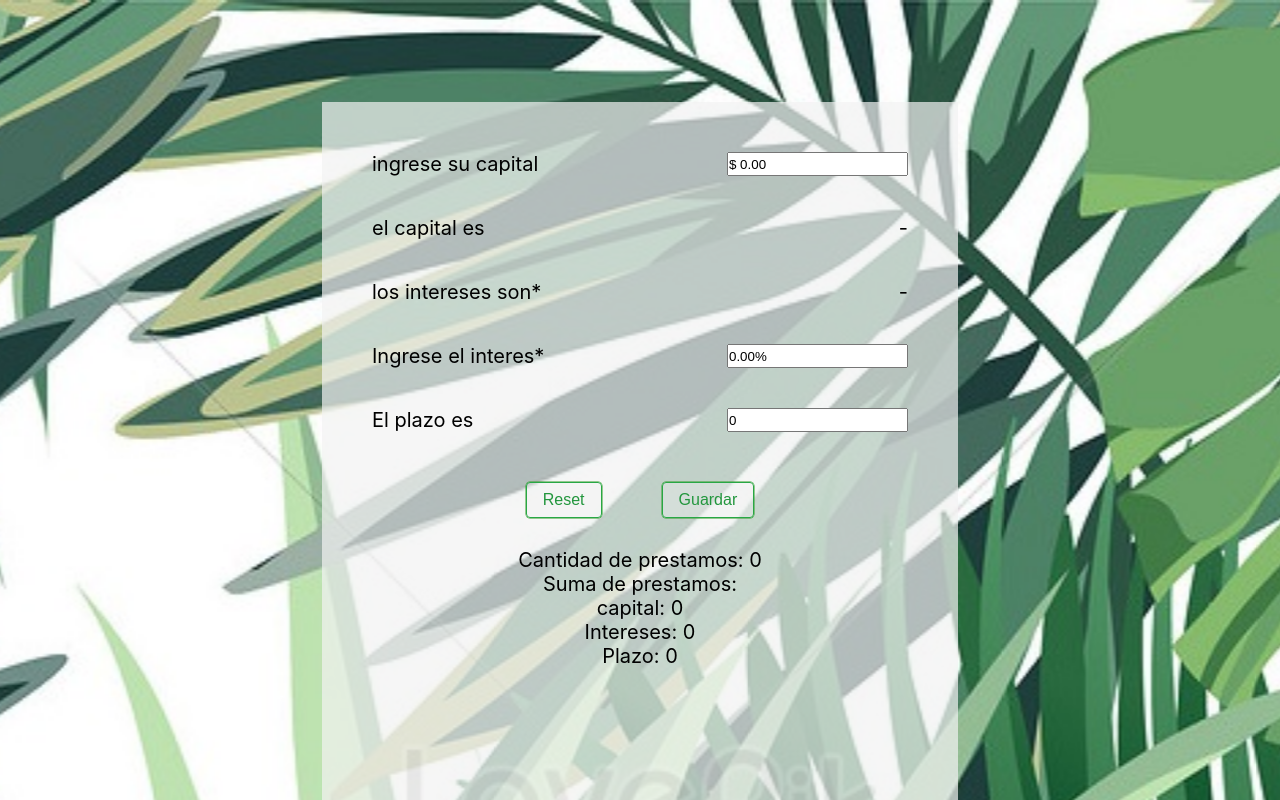
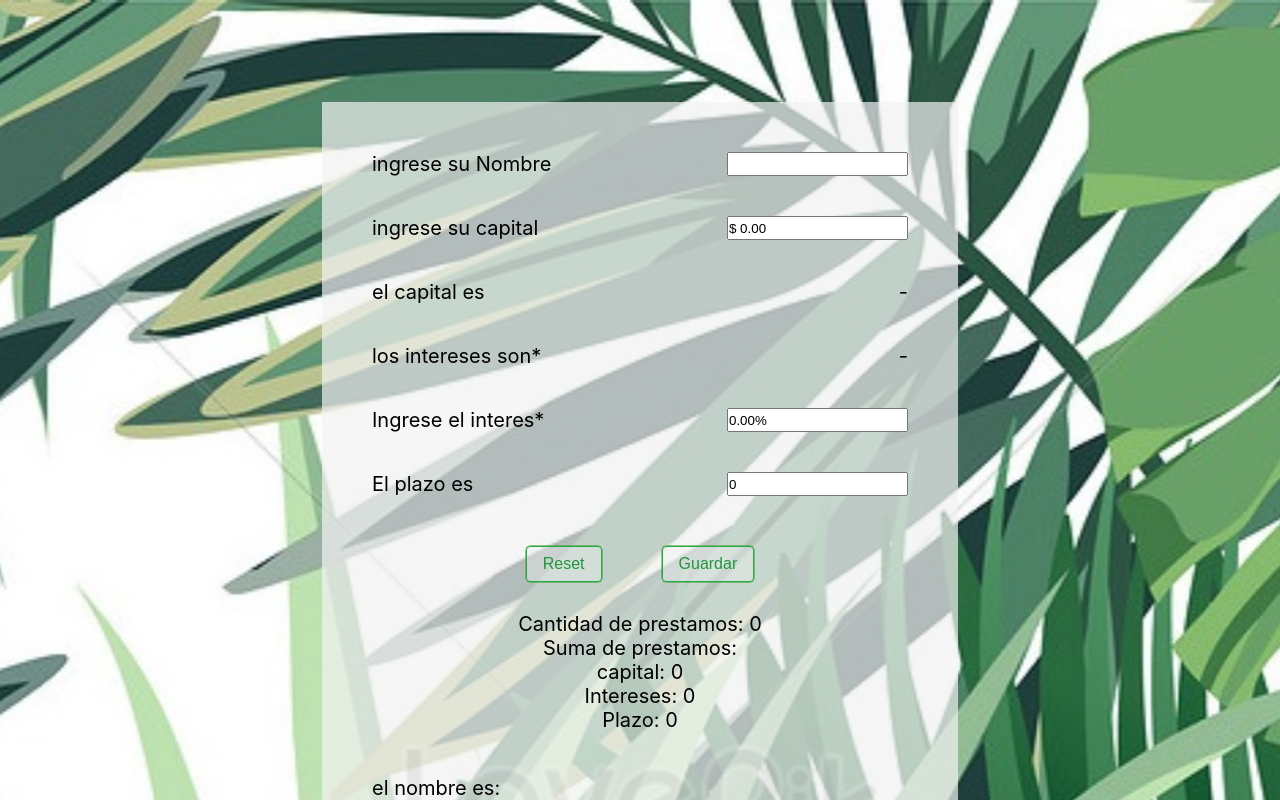
Before and after one commit to belen15/pruebaredux, a React (Create React App) app: page / in a window 1280 px wide. Shown: the top 800 px of the page. Built offline with nearby package versions, Linux system fonts and the light colour scheme.

Commit message:
se agrego nombre input

```diff
--- a/src/App.js
+++ b/src/App.js
@@ -13,12 +13,15 @@ import MaximoComponent from './components/MaximoComponent';
 import MinimoComponent from './components/MinimoComponent';
 import ContadorComponent from './components/ContadorComponent';
 import SumaComponent from './components/SumaComponent';
+import NombreInputComponent from './components/NombreInputComponent';
+import NombreComponent from './components/NombreComponent';
 
 function App() {
   return (
 
       <Parallax bgImage={ ImagenFondo } strength={700}>
         <div style={{height: 900}} className="App">
+          <NombreInputComponent/>
           <CapitalInputComponent />
           <CapitalComponent />
           <InteresComponent />
@@ -35,6 +38,7 @@ function App() {
         </div>
           <ContadorComponent/>
           <SumaComponent/>
+          <NombreComponent/>
 
         </div>
       </Parallax>
--- /dev/null
+++ b/src/actions/ActionNombre.js
@@ -0,0 +1,13 @@
+
+
+
+const ActionNombre = b => {//defino una action que es igual a una funcion anonima que toma como parametro B
+  //console.log(b)//aca muestro el valor de b
+  return {// devuelve un diccionario que contiene valores llave que apunta a un valor
+    type: "nombre", // type es un valor llave (key) de tipo string que apunta a un valor string (el evento). TYPE ES OBLIGATORIO PARA REDUX
+    nom: b //valor1 es un valor llave de tipo numerico que apunta a un valor de tipo desconocido por ser un parametro
+  }
+
+}
+
+export { ActionNombre };
--- /dev/null
+++ b/src/components/NombreComponent.js
@@ -0,0 +1,17 @@
+import React from 'react'
+import { useSelector } from 'react-redux'
+
+
+
+const NombreComponent = () => {
+  const nombre = useSelector(state => state.NombreReducer)
+
+  return (
+    <div className="input">
+      <span>el nombre es:</span>
+      {nombre}
+    </div>
+  )
+}
+
+export default NombreComponent
--- /dev/null
+++ b/src/components/NombreInputComponent.js
@@ -0,0 +1,26 @@
+import React, { useCallback } from 'react'
+import { useSelector, useDispatch } from 'react-redux'
+import { ActionNombre } from '../actions/ActionNombre';
+
+const NombreInputComponent = () => {
+  const nombre = useSelector(state => state.NombreReducer)
+  const dispatcher = useDispatch()
+
+ const nombrefunction = useCallback((p) => {
+    //dispatcher({ type: "SETINTERES", val: p.target.value })
+    //console.log(p)
+   dispatcher(ActionNombre(p.target.value))
+  }, [dispatcher, ActionNombre])
+  return (
+    <div className="input">
+      ingrese su Nombre
+      <input value={nombre} onChange={i => nombrefunction(i)} />
+      {/*<input value={nombre} onChange={i => dispatcher({ type: "nombre", nom: i.target.value })} />
+      <input type="text" value={nombre} placeholder={nombre} onChange={p => nombrefunction(p)} />*/}
+    </div>
+
+  )
+
+}
+
+export default NombreInputComponent
--- a/src/store.js
+++ b/src/store.js
@@ -115,6 +115,17 @@ function SumaReducer(state = { plazo: 0, capital: 0, interes: 0 }, action) {
   }
 }
 
+function NombreReducer(state = "", action) {
+  switch (action.type) {
+    case 'nombre': //holis es el evento
+      return action.nom
+    case 'guardar-ultimo':
+      return ""
+    default:
+      return state;
+  }
+}
+
 
 
 //llamar a cada uno de los reducer
@@ -126,7 +137,8 @@ let store = createStore(combineReducers({
   MaximoReducer,
   MinimoReducer,
   ContadorReducer,
-  SumaReducer
+  SumaReducer,
+  NombreReducer
 }));
 
 store.subscribe(() => {
```
